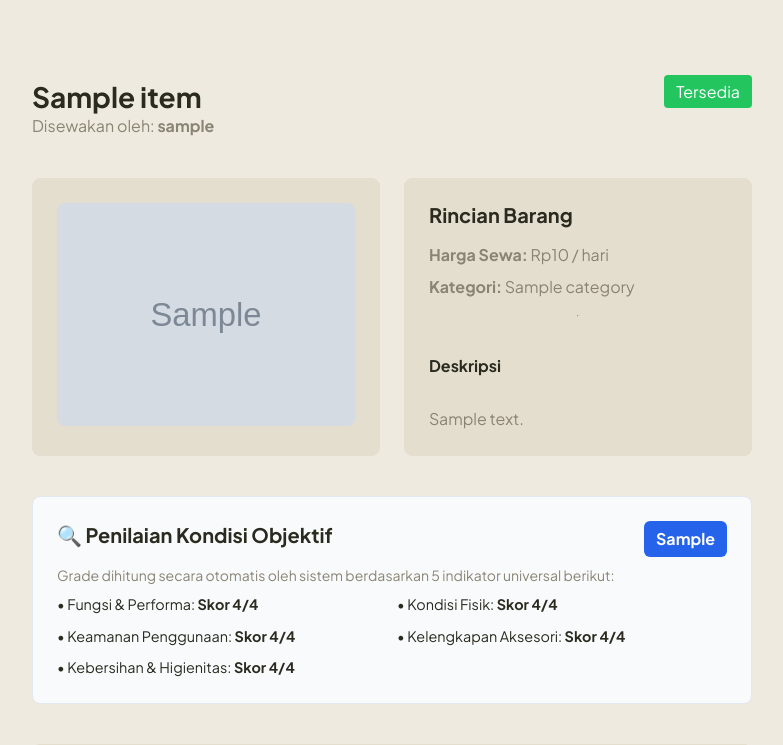
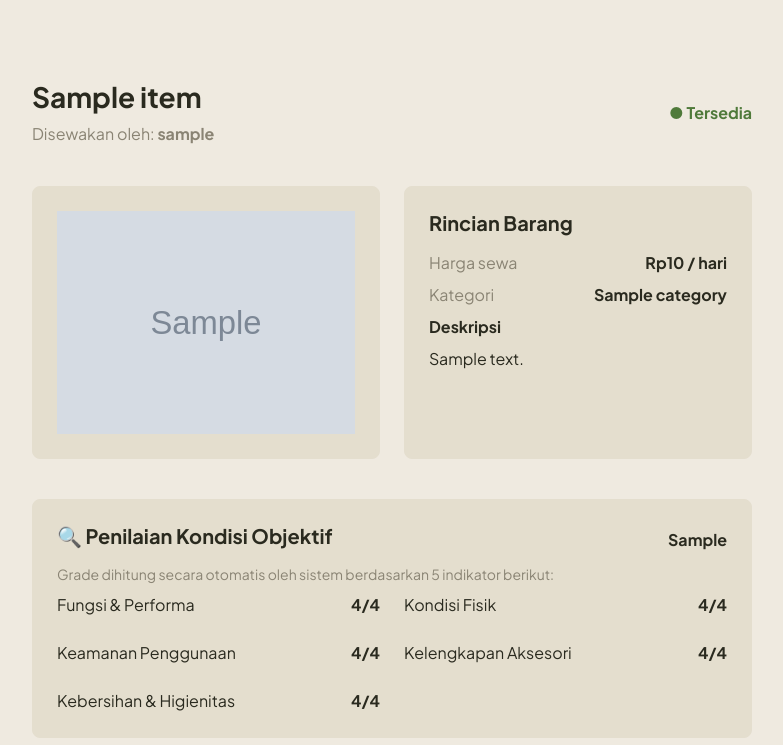
Before and after one commit to PBP-E-10/sewalayan, a Django app: page /item/1/ in a window 1280 px wide. Shown: the part 74-819 px from the top of the page, without its empty margins (248-1031 px from the left). Run offline with Django 5.2, Linux system fonts and the light colour scheme; tables that the repository leaves empty hold one stand-in row (values such as "Sample post"); grey boxes marked "Sample" are stand-in pictures.

Commit message:
refactor(item): Memaksimalkan pengunaan style.css dan mengurangi pengunaan inline style

```diff
--- a/item/views.py
+++ b/item/views.py
@@ -17,7 +17,6 @@ NOMINATIM_HEADERS = {'User-Agent': 'SewalayanApp/1.0 (student project)'}
 def _is_ajax(request):
     return request.headers.get('x-requested-with') == 'XMLHttpRequest'
 
-
 def geocode_address(address):
     """Kembalikan (lat, lon) dari Nominatim, atau (None, None) jika gagal."""
     if not address:
@@ -36,7 +35,6 @@ def geocode_address(address):
     except (requests.RequestException, ValueError, KeyError, IndexError):
         pass
     return None, None
-
 
 def _is_eligible(form, item):
     """Tolak barang yang gugur di syarat mutlak (knock-out) penilaian."""
--- a/templates/item/item_detail.html
+++ b/templates/item/item_detail.html
@@ -3,121 +3,109 @@
 
 {% block meta %}
 <title>{{ item.name }} - Sewalayan</title>
-<!-- Leaflet CSS untuk Peta OpenStreetMap -->
 <link rel="stylesheet" href="https://unpkg.com/leaflet@1.9.4/dist/leaflet.css" crossorigin="" />
-<style>
-    #map {
-        height: 300px;
-        width: 100%;
-        border-radius: var(--radius, 8px);
-        margin-top: 10px;
-        z-index: 1;
-    }
-</style>
 {% endblock %}
 
 {% block content %}
 <div class="container container--narrow container-padding">
     <section class="section stack stack--lg">
 
-        <!-- HEADER DETIL BARANG -->
-        <div class="row row--between" style="align-items: flex-start;">
-            <div>
+        <!-- HEADER -->
+        <div class="row row--between">
+            <div class="stack stack--sm">
                 <h2>{{ item.name }}</h2>
                 <p class="text-muted">Disewakan oleh: <strong>{{ item.owner.username }}</strong></p>
             </div>
-            <div>
-                {% if item.is_available %}
-                    <span class="badge" style="padding: 6px 12px; background: #22c55e; color: white; border-radius: 4px;">Tersedia</span>
+            {% if item.is_available %}
+                <strong style="color: #4F7A3A;">● Tersedia</strong>
+            {% else %}
+                <strong style="color: #B42318;">● Tidak Tersedia</strong>
+            {% endif %}
+        </div>
+
+        <div class="grid">
+            <!-- GAMBAR -->
+            <div class="card">
+                {% if item.image %}
+                    <img src="{{ item.image.url }}" alt="{{ item.name }}">
                 {% else %}
-                    <span class="badge" style="padding: 6px 12px; background: #ef4444; color: white; border-radius: 4px;">Tidak Tersedia</span>
+                    <p>Tidak ada gambar</p>
                 {% endif %}
+            </div>
+
+            <!-- RINCIAN -->
+            <div class="card stack stack--sm">
+                <h3>Rincian Barang</h3>
+                <div class="row row--between">
+                    <span class="text-muted">Harga sewa</span>
+                    <strong>Rp{{ item.price_per_day|floatformat:"0g" }} / hari</strong>
+                </div>
+                <div class="row row--between">
+                    <span class="text-muted">Kategori</span>
+                    <strong>{{ item.category.name|default:"Tanpa Kategori" }}</strong>
+                </div>
+                <strong>Deskripsi</strong>
+                <div class="prose">{{ item.description|linebreaksbr }}</div>
             </div>
         </div>
 
-        <div class="grid grid--2-cols" style="gap: var(--space-4, 20px);">
-            <!-- GAMBAR BARANG -->
-            <div class="card stack">
-                {% if item.image %}
-                    <img src="{{ item.image.url }}" alt="{{ item.name }}" style="width: 100%; height: auto; border-radius: var(--radius, 8px); object-fit: cover;">
-                {% else %}
-                    <div style="background: #e5e7eb; height: 250px; display: flex; align-items: center; justify-content: center; border-radius: var(--radius, 8px); color: #6b7280;">
-                        Tidak Ada Gambar
-                    </div>
-                {% endif %}
+        <!-- GRADE & SKOR OBJEKTIF -->
+        <div class="card stack stack--sm">
+            <div class="row row--between">
+                <h3>🔍 Penilaian Kondisi Objektif</h3>
+                <strong>{{ item.condition_grade }}</strong>
             </div>
-
-            <!-- SPESIFIKASI & RINCIAN SEWA -->
-            <div class="card stack stack--sm">
-                <h3>Rincian Barang</h3>
-                <p><strong>Harga Sewa:</strong> Rp{{ item.price_per_day|floatformat:"0g" }} / hari</p>
-                <p><strong>Kategori:</strong> {{ item.category.name|default:"Tanpa Kategori" }}</p>
-                <hr>
-                <h4>Deskripsi</h4>
-                <p style="white-space: pre-line;">{{ item.description }}</p>
+            <p class="text-sm">Grade dihitung secara otomatis oleh sistem berdasarkan 5 indikator berikut:</p>
+            <div class="grid">
+                <div class="row row--between"><span>Fungsi & Performa</span><strong>{{ item.functional_score }}/4</strong></div>
+                <div class="row row--between"><span>Kondisi Fisik</span><strong>{{ item.physical_score }}/4</strong></div>
+                <div class="row row--between"><span>Keamanan Penggunaan</span><strong>{{ item.safety_score }}/4</strong></div>
+                <div class="row row--between"><span>Kelengkapan Aksesori</span><strong>{{ item.completeness_score }}/4</strong></div>
+                <div class="row row--between"><span>Kebersihan & Higienitas</span><strong>{{ item.hygiene_score }}/4</strong></div>
             </div>
         </div>
 
-        <!-- KOTAK INFORMASI GRADE & SKOR OBJEKTIF -->
-        <div class="card stack stack--sm" style="background: #f8fafc; border: 1px solid #e2e8f0;">
-            <div class="row row--between" style="align-items: center;">
-                <h3>🔍 Penilaian Kondisi Objektif</h3>
-                <span class="badge" style="background: #2563eb; color: white; padding: 6px 12px; border-radius: 6px; font-weight: bold;">
-                    {{ item.condition_grade }}
-                </span>
-            </div>
-            <p class="text-sm text-muted">Grade dihitung secara otomatis oleh sistem berdasarkan 5 indikator universal berikut:</p>
-            <div class="grid grid--2-cols" style="gap: 10px; font-size: 0.9rem;">
-                <div>• Fungsi & Performa: <strong>Skor {{ item.functional_score }}/4</strong></div>
-                <div>• Kondisi Fisik: <strong>Skor {{ item.physical_score }}/4</strong></div>
-                <div>• Keamanan Penggunaan: <strong>Skor {{ item.safety_score }}/4</strong></div>
-                <div>• Kelengkapan Aksesori: <strong>Skor {{ item.completeness_score }}/4</strong></div>
-                <div>• Kebersihan & Higienitas: <strong>Skor {{ item.hygiene_score }}/4</strong></div>
-            </div>
-        </div>
-
-        <!-- LOKASI & PETA INTERAKTIF -->
+        <!-- LOKASI & PETA -->
         <div class="card stack stack--sm">
             <h3>📍 Lokasi Pengambilan / Peta</h3>
             <p><strong>Alamat:</strong> {{ item.location }}</p>
 
             {% if item.latitude is not None and item.longitude is not None %}
-                <div id="map"></div>
+                <div id="map" style="height: 300px; border-radius: var(--radius); z-index: 1;"></div>
             {% else %}
-                <p class="text-muted">⚠️ Koordinat peta tidak tersedia untuk alamat ini.</p>
+                <p>⚠️ Koordinat peta tidak tersedia untuk alamat ini.</p>
             {% endif %}
         </div>
 
-        <!-- TOMBOL AKSI OTORISASI (Pemilik vs Peminjam) -->
-        <div class="row" style="gap: 10px; margin-top: 10px;">
+        <!-- TOMBOL AKSI -->
+        <div class="row">
             {% if user == item.owner %}
-                <a href="{% url 'item_update' item.pk %}" class="btn btn--primary" style="text-decoration: none;">✏️ Edit Barang</a>
+                <a href="{% url 'item_update' item.pk %}" class="btn btn--primary">✏️ Edit Barang</a>
 
                 <!-- Hapus harus POST + CSRF, bukan link GET -->
-                <form method="post" action="{% url 'item_delete' item.pk %}" style="display: inline;"
+                <form method="post" action="{% url 'item_delete' item.pk %}"
                       onsubmit="return confirm('Apakah Anda yakin ingin menghapus barang ini?');">
                     {% csrf_token %}
-                    <button type="submit" class="btn" style="background: #ef4444; color: white;">🗑️ Hapus Barang</button>
+                    <button type="submit" class="btn" style="color: #B42318; border-color: #B42318;">🗑️ Hapus Barang</button>
                 </form>
             {% else %}
                 {% if item.is_available %}
-                    <button class="btn btn--primary" onclick="alert('Fitur pengajuan sewa akan segera hadir!');">🛒 Ajukan Sewa</button>
+                    <button type="button" class="btn btn--primary" onclick="alert('Fitur pengajuan sewa akan segera hadir!');">🛒 Ajukan Sewa</button>
                 {% else %}
-                    <button class="btn" disabled style="opacity: 0.6; cursor: not-allowed;">Sedang Disewa</button>
+                    <button type="button" class="btn" disabled style="opacity: 0.6; cursor: not-allowed;">Sedang Disewa</button>
                 {% endif %}
             {% endif %}
-            <a href="{% url 'item_list' %}" class="btn" style="text-decoration: none;">← Kembali ke Katalog</a>
+            <a href="{% url 'item_list' %}" class="btn">← Kembali ke Katalog</a>
         </div>
 
     </section>
 </div>
 
-<!-- LEAFLET.JS JAVASCRIPT UNTUK RENDER PETA -->
 <script src="https://unpkg.com/leaflet@1.9.4/dist/leaflet.js" crossorigin=""></script>
 <script>
     {% if item.latitude is not None and item.longitude is not None %}
     (function () {
-        // unlocalize: paksa titik desimal, bukan koma (locale Indonesia)
+        // unlocalize: paksa titik desimal, bukan koma
         const lat = {{ item.latitude|unlocalize }};
         const lon = {{ item.longitude|unlocalize }};
 
@@ -128,8 +116,7 @@
             attribution: '&copy; <a href="https://www.openstreetmap.org/copyright">OpenStreetMap</a>'
         }).addTo(map);
 
-        // Popup dibangun lewat DOM + textContent, bukan string HTML,
-        // supaya nama/alamat buatan pengguna tidak bisa menyisipkan HTML (XSS).
+        // Popup lewat DOM + textContent, bukan string HTML (aman dari XSS)
         const popup = document.createElement('div');
         const title = document.createElement('b');
         title.textContent = "{{ item.name|escapejs }}";
```
Also changed, not shown: templates/item/item_form.html (+40 -37 lines), templates/item/item_list.html (+35 -45 lines).
